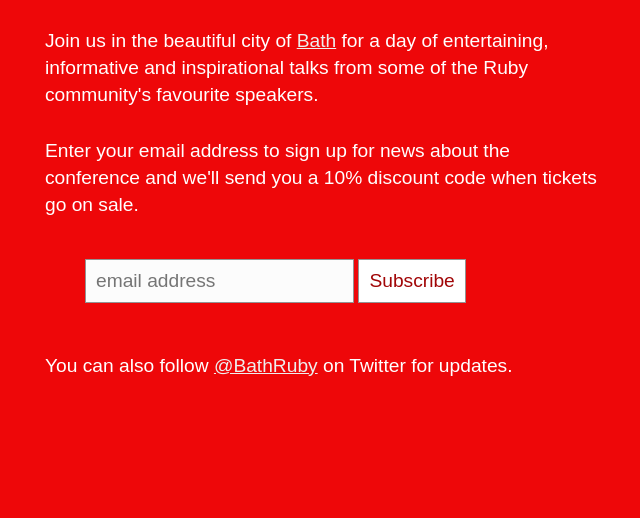
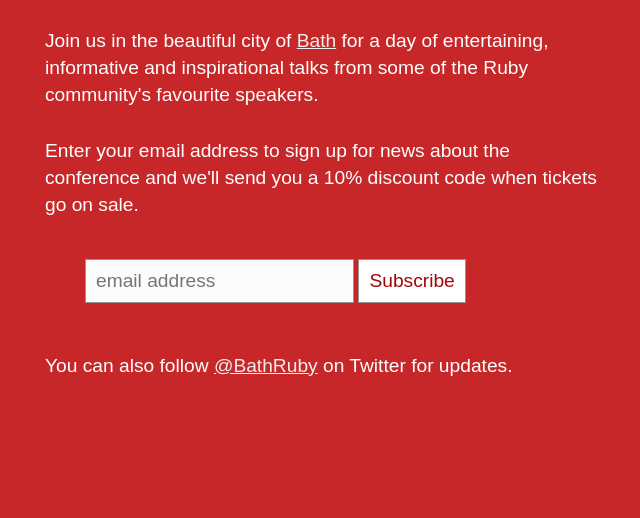
Before and after one commit to bathruby/bathruby-holding.github.io, a plain HTML site: page index.html in a window 1280 px wide. Shown: the part 282-800 px from the top of the page, without its empty margins (315-955 px from the left). Drawn offline with Linux system fonts and the light colour scheme.

Commit message:
Change background to be a little less intense

```diff
--- a/holding.css
+++ b/holding.css
@@ -1,7 +1,7 @@
 body {
   max-width: 600px;
   margin: 0 auto;
-  background-color: #ee0709;
+  background-color: #C82729;
   color: #fff;
   font-family: sans-serif;
 }
```
